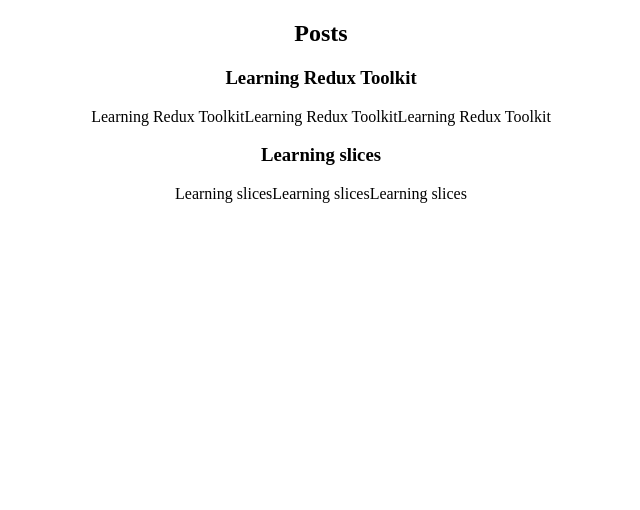
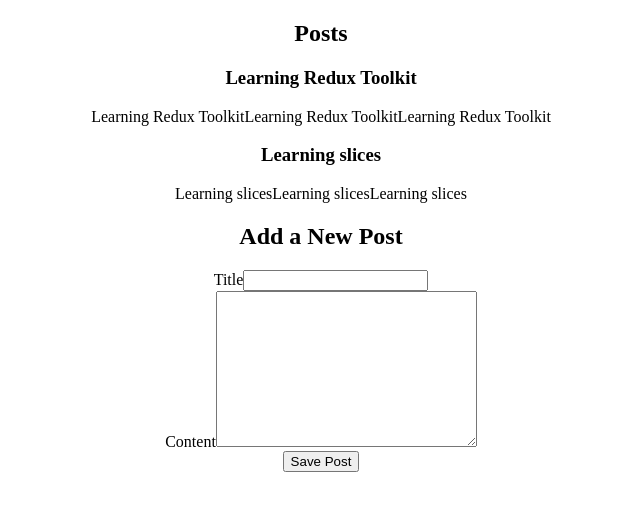
Before and after one commit to roman9803640949/demo-redux-post, a React (Create React App) app: page / in a window 1280 px wide. Shown: the top 510 px of the page, without its empty margins (319-959 px from the left). Built offline with nearby package versions, Linux system fonts and the light colour scheme.

Commit message:
chore: add form added

```diff
--- a/src/App.css
+++ b/src/App.css
@@ -1,18 +1,6 @@
 .App {
   text-align: center;
 }
-
-.App-logo {
-  height: 40vmin;
-  pointer-events: none;
-}
-
-@media (prefers-reduced-motion: no-preference) {
-  .App-logo {
-    animation: App-logo-spin infinite 20s linear;
-  }
-}
-
 .App-header {
   background-color: #282c34;
   min-height: 100vh;
@@ -23,16 +11,3 @@
   font-size: calc(10px + 2vmin);
   color: white;
 }
-
-.App-link {
-  color: #61dafb;
-}
-
-@keyframes App-logo-spin {
-  from {
-    transform: rotate(0deg);
-  }
-  to {
-    transform: rotate(360deg);
-  }
-}
--- a/src/App.js
+++ b/src/App.js
@@ -1,10 +1,12 @@
-import './App.css';
-import PostsList from './features/posts/PostsList';
+import "./App.css";
+import AddPostForm from "./features/posts/AddPostForm";
+import PostsList from "./features/posts/PostsList";
 
 function App() {
   return (
     <div className="App">
       <PostsList />
+      <AddPostForm />
     </div>
   );
 }
--- a/src/app/store.js
+++ b/src/app/store.js
@@ -3,6 +3,6 @@
 
 export const store = configureStore({
     reducer:{
-        posts: postsReducer
+        posts: postsReducer,
     }
 })
--- /dev/null
+++ b/src/features/posts/AddPostForm.jsx
@@ -0,0 +1,53 @@
+import { useState } from "react";
+import { postAdded } from "./postsSlice";
+import { useDispatch } from "react-redux";
+const AddPostForm = () => {
+  const [title, setTitle] = useState("");
+  const [content, setContent] = useState("");
+
+  const onTitleChanged = (e) => setTitle(e.target.value);
+  const onContentChanged = (e) => setContent(e.target.value);
+
+  const dispatch = useDispatch();
+  const onSavePostClick = () => {
+    if (title && content) {
+      dispatch(postAdded(title, content));
+      setTitle("");
+      setContent("");
+    }
+  };
+  return (
+    <div>
+      <section>
+        <h2>Add a New Post</h2>
+        <form>
+          <div>
+            <label htmlFor="postTitle">Title</label>
+            <input
+              type="text"
+              id="postTitle"
+              value={title}
+              onChange={onTitleChanged}
+            />
+          </div>
+          <div>
+            <label htmlFor="postContent">Content</label>
+            <textarea
+              name="postContent"
+              id="postContent"
+              cols="30"
+              rows="10"
+              value={content}
+              onChange={onContentChanged}
+            ></textarea>
+          </div>
+          <button type="button" onClick={onSavePostClick}>
+            Save Post
+          </button>
+        </form>
+      </section>
+    </div>
+  );
+};
+
+export default AddPostForm;
--- a/src/features/posts/postsSlice.js
+++ b/src/features/posts/postsSlice.js
@@ -1,15 +1,41 @@
-import { createSlice } from "@reduxjs/toolkit";
-
+import { createSlice, nanoid } from "@reduxjs/toolkit";
 
 const initialState = [
-    {id:'1',title:'Learning Redux Toolkit',content:"Learning Redux ToolkitLearning Redux ToolkitLearning Redux Toolkit"},
-    {id:'1',title:'Learning slices',content:"Learning slicesLearning slicesLearning slices"},
-]
+  {
+    id: "1",
+    title: "Learning Redux Toolkit",
+    content:
+      "Learning Redux ToolkitLearning Redux ToolkitLearning Redux Toolkit",
+  },
+  {
+    id: "1",
+    title: "Learning slices",
+    content: "Learning slicesLearning slicesLearning slices",
+  },
+];
 
 const postsSlice = createSlice({
-    name: "post",
-    initialState,
-    reducers:{}
-})
-export const selectAllPosts = (state) => state.posts
-export default postsSlice.reducer
+  name: "post",
+  initialState,
+  reducers: {
+    postAdded: {
+      reducer(state, action) {
+        state.push(action.payload);
+      },
+      prepare(title, content) {
+        return {
+          payload: {
+            id: nanoid(),
+            title,
+            content,
+          },
+        };
+      },
+    },
+  },
+});
+export const selectAllPosts = (state) => state.posts;
+
+export const { postAdded } = postsSlice.actions;
+
+export default postsSlice.reducer;
```
Also changed, not shown: src/features/posts/PostsList.js (line endings or trailing spaces), 1 other file (tests, documents, lock files or other folders).
